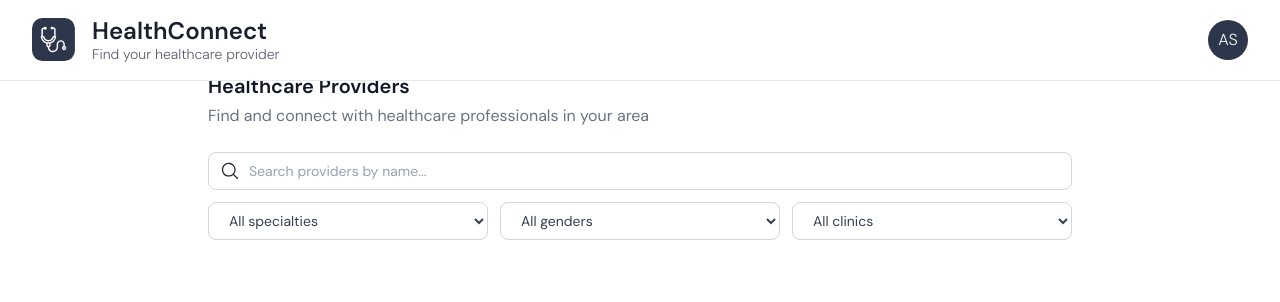
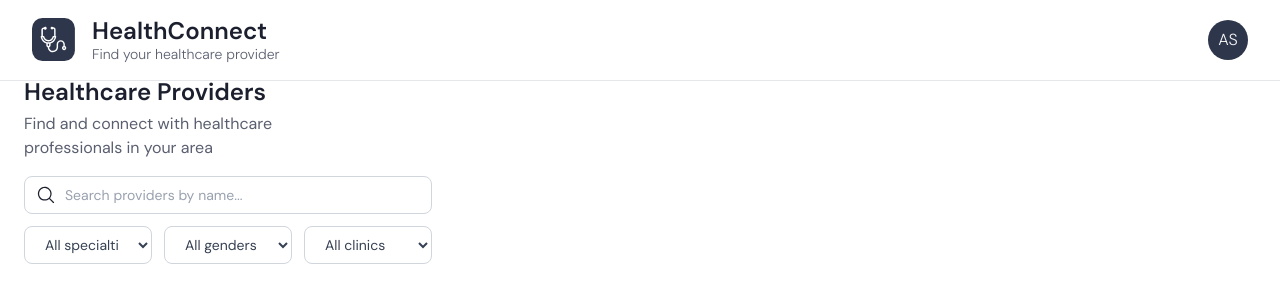
Before and after one commit to ramosger/Healthcare-Providers-Listing-Challenge-German-Ramos, a React (Vite) app: page / in a window 1280 px wide. Shown: the top 302 px of the page. Built offline with nearby package versions, Linux system fonts and the light colour scheme.

Commit message:
refactor: SearchFiltersHeader Component

```diff
--- a/src/components/search-filters/SearchFilters.tsx
+++ b/src/components/search-filters/SearchFilters.tsx
@@ -1,14 +1,9 @@
+import { SearchFiltersHeader } from "..";
+
 export function SearchFilters() {
   return (
-    <section className="w-full max-w-4xl mx-auto px-4 mt-18">
-      <div className="text-left mb-6">
-        <h1 className="text-xl font-semibold text-gray-900">
-          Healthcare Providers
-        </h1>
-        <p className="text-gray-500 mt-1 text-md">
-          Find and connect with healthcare professionals in your area
-        </p>
-      </div>
+    <section className="w-full max-w-4xl mt-16 mx-auto self-stretch px-6 py-3 inline-flex flex-col justify-start items-start gap-4">
+      <SearchFiltersHeader />
 
       <div className="flex flex-col gap-3">
         <div className="relative">
--- /dev/null
+++ b/src/components/search-filters/SearchFiltersHeader.tsx
@@ -0,0 +1,12 @@
+export function SearchFiltersHeader() {
+  return (
+    <div className="flex flex-col justify-start items-start gap-1">
+      <h1 className="w-80 justify-center text-(--text-default) text-2xl font-semibold font-[DM_Sans]">
+        Healthcare Providers
+      </h1>
+      <p className="w-80 justify-center text-(--text-tertiary) text-base font-normal font-[DM_Sans] leading-6">
+        Find and connect with healthcare professionals in your area
+      </p>
+    </div>
+  );
+}
--- a/src/components/search-filters/index.ts
+++ b/src/components/search-filters/index.ts
@@ -1 +1,2 @@
 export * from "./SearchFilters";
+export * from "./SearchFiltersHeader"
```
